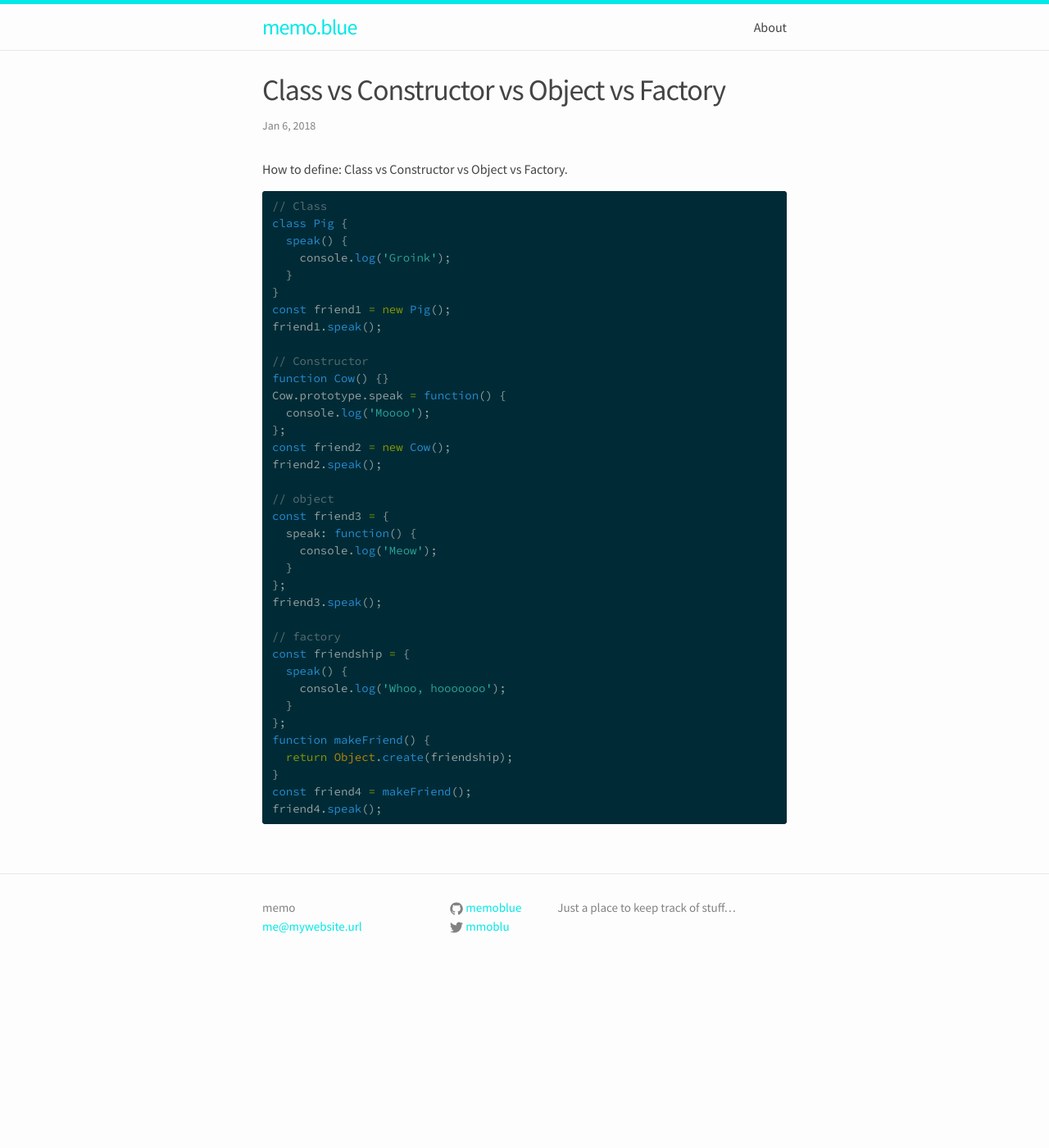
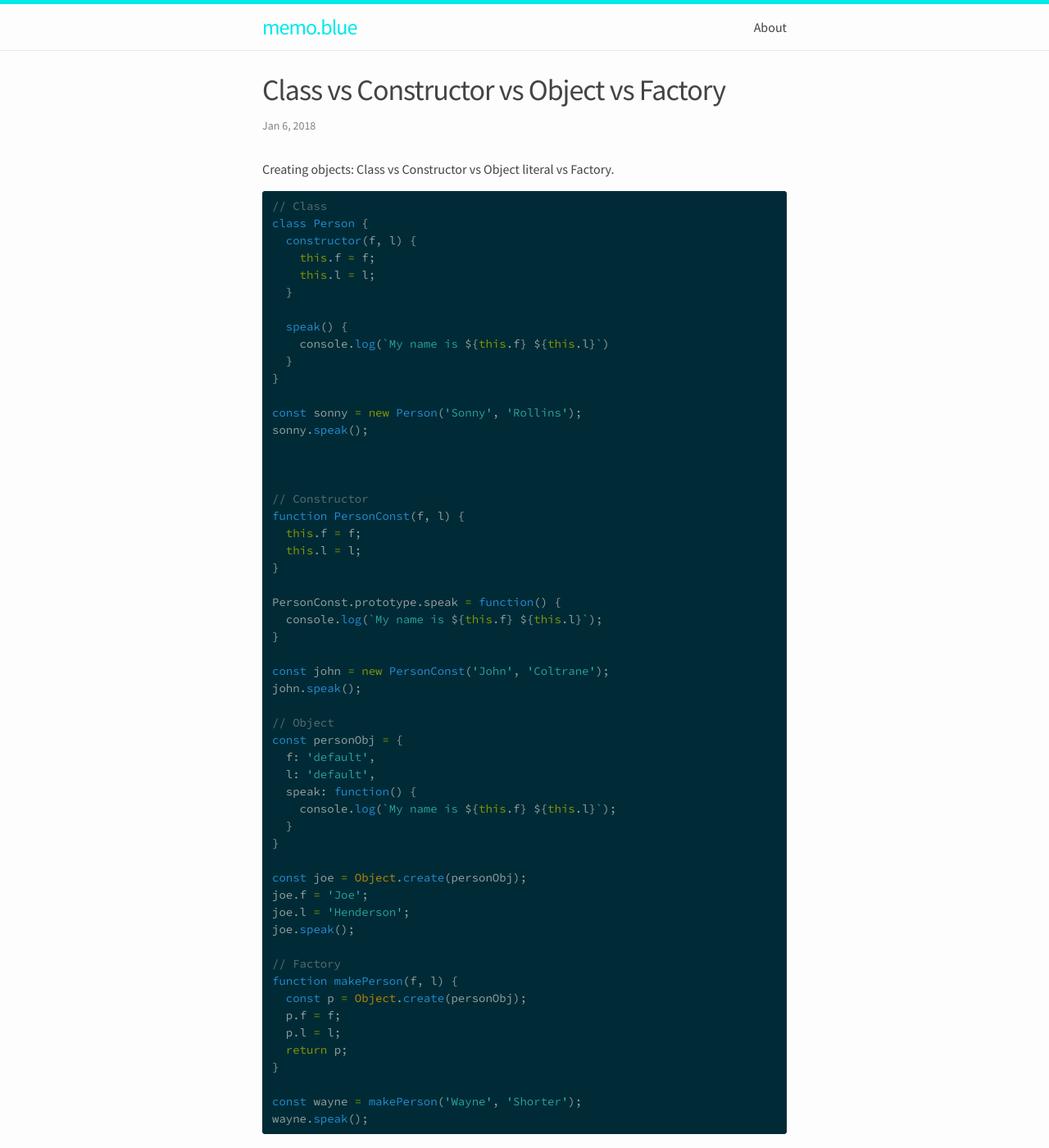
Before and after one commit to memoblue/memoblue.github.io, a Jekyll site: the page built from _posts/2018-01-06-Class-Constructor-Object-Factory.md, in a window 1280 px wide and 1400 px high. Shown: the whole window at 82% size. Built offline with Jekyll 4.4.1, drawn with Linux system fonts in a browser that asks for light colours.

Commit message:
better/cleaner examples

````diff
--- a/_posts/2018-01-06-Class-Constructor-Object-Factory.md
+++ b/_posts/2018-01-06-Class-Constructor-Object-Factory.md
@@ -5,43 +5,61 @@ date:   2018-01-06 18:44:22 -08:00
 tags: ['Coding','JavaScript']
 ---
 
-How to define: Class vs Constructor vs Object vs Factory.
+Creating objects: Class vs Constructor vs Object literal vs Factory.
 
 ```js
 // Class
-class Pig {
+class Person {
+  constructor(f, l) {
+    this.f = f;
+    this.l = l;
+  }
+
   speak() {
-    console.log('Groink');
+    console.log(`My name is ${this.f} ${this.l}`)
   }
 }
-const friend1 = new Pig();
-friend1.speak();
+
+const sonny = new Person('Sonny', 'Rollins');
+sonny.speak();
+
+
 
 // Constructor
-function Cow() {}
-Cow.prototype.speak = function() {
-  console.log('Moooo');
-};
-const friend2 = new Cow();
-friend2.speak();
+function PersonConst(f, l) {
+  this.f = f;
+  this.l = l;
+}
 
-// object
-const friend3 = {
+PersonConst.prototype.speak = function() {
+  console.log(`My name is ${this.f} ${this.l}`);
+}
+
+const john = new PersonConst('John', 'Coltrane');
+john.speak();
+
+// Object
+const personObj = {
+  f: 'default',
+  l: 'default',
   speak: function() {
-    console.log('Meow');
+    console.log(`My name is ${this.f} ${this.l}`);
   }
-};
-friend3.speak();
+}
 
-// factory
-const friendship = {
-  speak() {
-    console.log('Whoo, hooooooo');
-  }
-};
-function makeFriend() {
-  return Object.create(friendship);
+const joe = Object.create(personObj);
+joe.f = 'Joe';
+joe.l = 'Henderson';
+joe.speak();
+
+// Factory
+function makePerson(f, l) {
+  const p = Object.create(personObj);
+  p.f = f;
+  p.l = l;
+  return p;
 }
-const friend4 = makeFriend();
-friend4.speak();
+
+const wayne = makePerson('Wayne', 'Shorter');
+wayne.speak();
 ```
````
